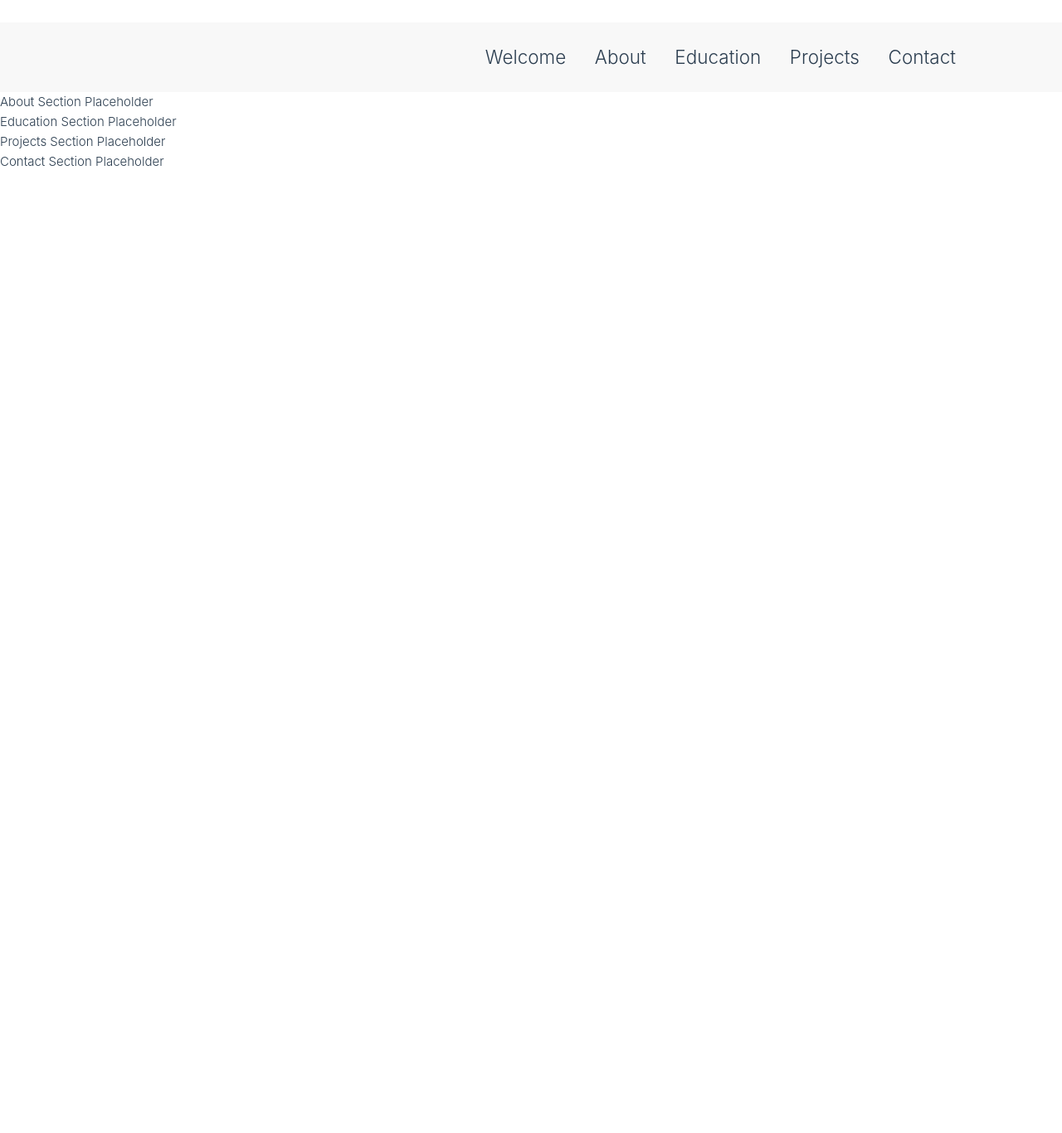
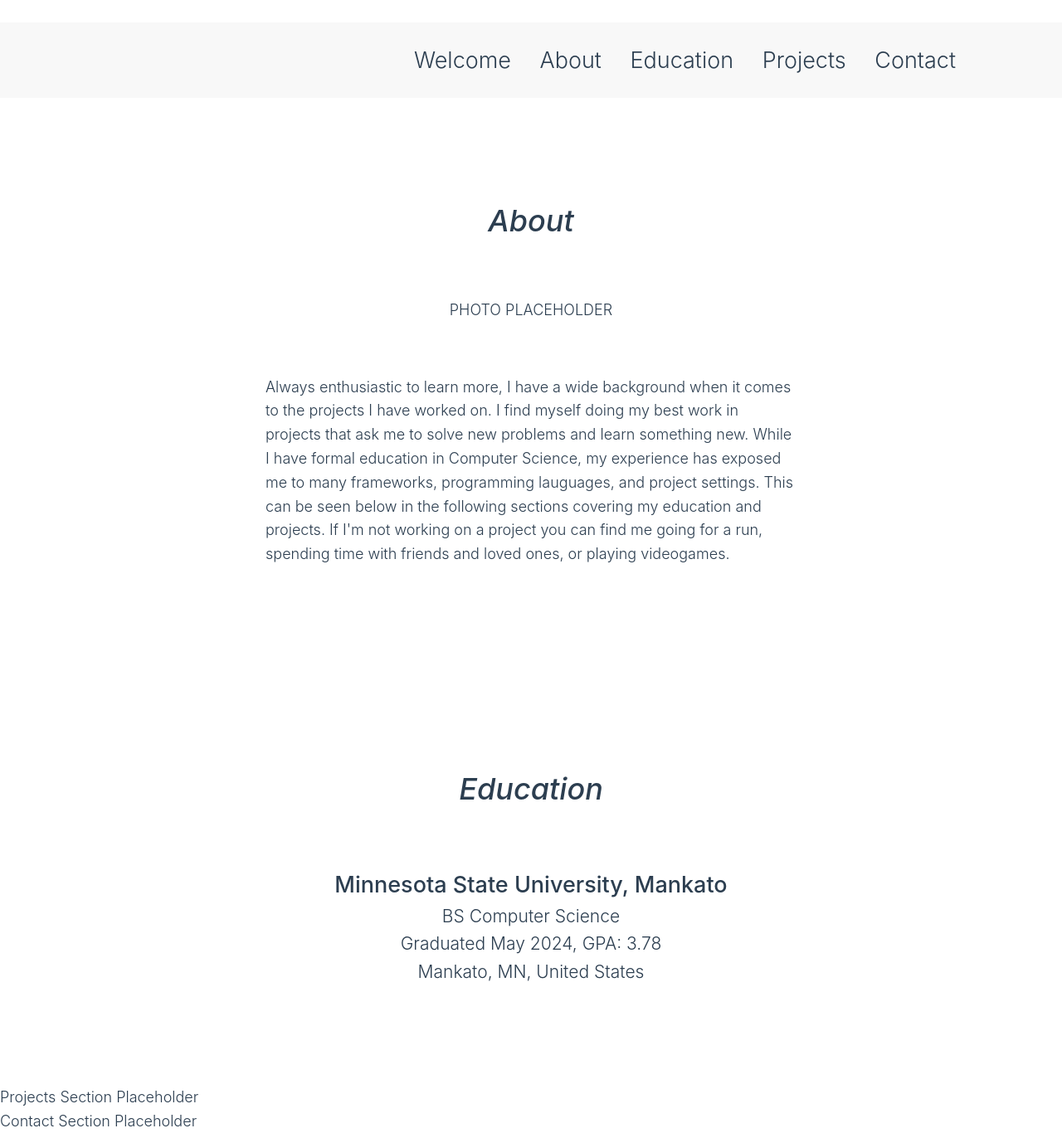
Before and after one commit to ColeSchoe/portfolio-site, a Vue app: page / in a window 1280 px wide. Shown: the part 773-2139 px from the top of the page at 83% size. Before the commit the page ends 980 px from the top, so only its background shows below. Built offline with nearby package versions, Linux system fonts and the light colour scheme.

Commit message:
Added asset to WelcomeSection, created initial drafts for AboutSection and EducationSection

```diff
--- a/src/assets/base.css
+++ b/src/assets/base.css
@@ -83,7 +83,7 @@ body {
     'Droid Sans',
     'Helvetica Neue',
     sans-serif;
-  font-size: 15px;
+  font-size: 18px;
   text-rendering: optimizeLegibility;
   -webkit-font-smoothing: antialiased;
   -moz-osx-font-smoothing: grayscale;
--- a/src/components/AboutSection.vue
+++ b/src/components/AboutSection.vue
@@ -1,3 +1,34 @@
 <template>
-    <p>About Section Placeholder</p>
+    <div class="container">
+        <h1 class="about-header">About</h1>
+        <div class="photo">PHOTO PLACEHOLDER</div>
+        <p>Always enthusiastic to learn more, I have a wide background when it comes to the
+            projects I have worked on. I find myself doing my best work in projects that ask me to
+            solve new problems and learn something new. While I have formal education in Computer Science,
+            my experience has exposed me to many frameworks, programming lauguages, and project settings.
+            This can be seen below in the following sections covering my education and projects. If I'm not
+            working on a project you can find me going for a run, spending time with friends and loved ones,
+            or playing videogames.
+        </p>
+    </div>
 </template>
+
+<style scoped>
+    .container {
+        padding: 15vh 0;
+
+        display: flex;
+        flex-direction: column;
+        align-items: center;
+        gap: 4rem;
+    }
+
+    .about-header {
+        font-weight: 500;
+        font-style: italic;
+    }
+
+    p {
+        max-width: 50%;
+    }
+</style>
--- a/src/components/EducationSection.vue
+++ b/src/components/EducationSection.vue
@@ -1,3 +1,41 @@
 <template>
-    <p>Education Section Placeholder</p>
+    <div class="container">
+        <h1 class="education-header">Education</h1>
+        <div class="education-information">
+            <h2>Minnesota State University, Mankato</h2>
+            <h3>BS Computer Science</h3>
+            <h3>Graduated May 2024, GPA: 3.78</h3>
+            <h3>Mankato, MN, United States</h3>
+        </div>
+    </div>
 </template>
+
+<style scoped>
+    .container {
+        padding: 15vh 0;
+
+        display: flex;
+        flex-direction: column;
+        align-items: center;
+        gap: 4rem;
+    }
+
+    .education-header {
+        font-weight: 500;
+        font-style: italic;
+    }
+
+    .education-information {
+        display: flex;
+        flex-direction: column;
+        align-items: center;
+    }
+
+    p {
+        max-width: 50%;
+    }
+
+    h2 {
+        font-weight: 500;
+    }
+</style>
--- a/src/components/WelcomeSection.vue
+++ b/src/components/WelcomeSection.vue
@@ -10,7 +10,7 @@
 <template>
     <div class="container">
         <h1>Hi! I'm Cole Schoenbauer, a software developer.</h1>
-        <button @click="scrollToElement('about-section')">More About Me</button>
+        <button @click="scrollToElement('about-section')">More About Me<img src="../assets/arrow_downward.svg"></button>
     </div>
 </template>
 
@@ -34,6 +34,10 @@
         color: var(--color-text);
         padding: .5rem 1.5rem;
         border-radius: 20px;
+
+        display: flex;
+        align-items: center;
+        gap: 10px;
     }
 
     button:hover {
@@ -41,4 +45,8 @@
         transition-duration: 500ms;
         cursor: pointer;
     }
+
+    button:active {
+        border: 1px solid white;
+    }
 </style>
```
Also changed, not shown: src/assets/arrow_downward.svg (added).
